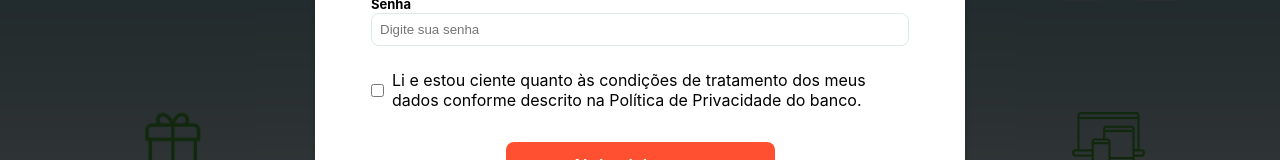
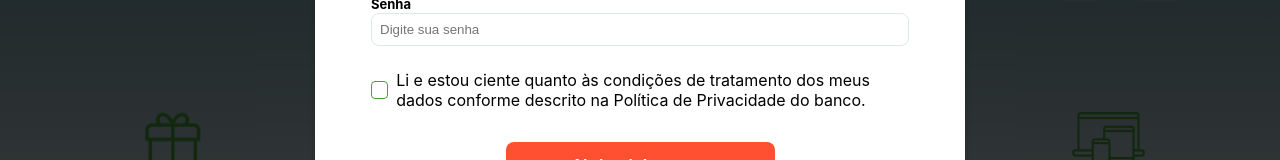
Before and after one commit to tuliooaraujoo/Grupo5, a Next.js app in the folder projeto-sala2/: page / in a window 1280 px wide. Both pictures are taken after a click on the button "Abrir minha conta". Shown: the part 536-696 px from the top of the page. Built offline with nearby package versions, Linux system fonts and the light colour scheme.

Commit message:
feat (novos componentes): criando componente TextField e CheckboxField

```diff
--- a/projeto-sala2/src/components/Forms/Forms.module.css
+++ b/projeto-sala2/src/components/Forms/Forms.module.css
@@ -19,23 +19,3 @@
     flex-direction: column;
     gap: var(--space-small);
 }
-
-.form_checkbox {
-    display: flex;
-    flex-direction: column;
-    justify-content: center;
-    align-items: flex-start;
-    gap: var(--space-small);
-    color: var(--black);
-}
-
-.checkbox {
-    display: flex;
-    align-items: center;
-    gap: var(--space-small);
-}
-
-.error {
-    color: var(--error);
-    font-size: var(--font-small);
-}
--- a/projeto-sala2/src/components/Forms/index.tsx
+++ b/projeto-sala2/src/components/Forms/index.tsx
@@ -1,6 +1,7 @@
 import Image from "next/image";
 import styles from "./Forms.module.css";
-import Inputs from "../Inputs";
+import CheckboxField from "../Inputs/CheckboxField";
+import TextField from "../Inputs/TextField";
 
 export interface FormProps {
     imageSrc: string;
@@ -44,7 +45,7 @@ const Form = ({
             <h4 className={styles.form_title}>{title}</h4>
             <div className={styles.form_fields}>
                 {fields.map((field) => (
-                    <Inputs
+                    <TextField
                         key={field.id}
                         id={field.id}
                         placeholder={field.placeholder}
@@ -54,18 +55,13 @@ const Form = ({
                     />
                 ))}
                 {checkbox && (
-                    <div className={styles.form_checkbox}>
-                        <div className={styles.checkbox}>
-                            <input
-                                id="Aceito"
-                                type="checkbox"
-                                checked={formData.Aceito as boolean}
-                                onChange={onChange}
-                            />
-                            <label htmlFor="Aceito">{checkbox.label}</label>
-                        </div>
-                        {errors.aceito && <span className={styles.error}>{errors.aceito}</span>}
-                    </div>
+                    <CheckboxField
+                        id="Aceito"
+                        label={checkbox.label}
+                        checked={formData.Aceito as boolean}
+                        onChange={onChange}
+                        error={errors.aceito}
+                    />
                 )}
             </div>
         </form>
--- /dev/null
+++ b/projeto-sala2/src/components/Inputs/CheckboxField/CheckboxField.module.css
@@ -0,0 +1,42 @@
+.checkbox_field {
+    display: flex;
+    flex-direction: column;
+    justify-content: center;
+    align-items: flex-start;
+    gap: var(--space-small);
+    color: var(--black);
+}
+
+.form_checkbox {
+    display: flex;
+    align-items: center;
+    gap: var(--space-small);
+}
+
+.form_checkbox input {
+    width: 30px;
+    height: 18px;
+    border: 1.5px solid #47A138;
+    border-radius: 4px;
+    appearance: none;
+    cursor: pointer;
+    position: relative;
+}
+.form_checkbox input:checked {
+    background-color: #47A138;
+    border-color: #47A138;
+}
+.form_checkbox input:checked::after {
+    content: "✓";
+    position: absolute;
+    color: white;
+    font-size: 1.2rem;
+    top: 50%;
+    left: 50%;
+    transform: translate(-50%, -50%);
+}
+
+.error {
+    color: var(--error);
+    font-size: var(--font-small);
+}
--- /dev/null
+++ b/projeto-sala2/src/components/Inputs/CheckboxField/index.tsx
@@ -0,0 +1,28 @@
+import styles from "./CheckboxField.module.css";
+
+interface CheckboxFieldProps {
+    id: string;
+    label: string;
+    checked: boolean;
+    onChange?: (e: React.ChangeEvent<HTMLInputElement>) => void;
+    error?: string;
+}
+
+const CheckboxField = ({ id, label, checked, onChange, error }: CheckboxFieldProps) => {
+    return (
+        <div className={styles.checkbox_field}>
+            <div className={styles.form_checkbox}>
+                <input
+                    id={id}
+                    type="checkbox"
+                    checked={checked}
+                    onChange={onChange}
+                />
+                <label htmlFor={id}>{label}</label>
+            </div>
+            {error && <span className={styles.error}>{error}</span>}
+        </div>
+    );
+};
+
+export default CheckboxField;
--- a/projeto-sala2/src/components/Inputs/index.tsx
+++ b/projeto-sala2/src/components/Inputs/TextField/index.tsx
@@ -1,4 +1,4 @@
-import styles from "./Inputs.module.css";
+import styles from "./TextField.module.css";
 
 interface InputProps {
     id: string;
@@ -8,7 +8,7 @@ interface InputProps {
     error?: string;
 }
 
-const Inputs = ({ id, placeholder, value, onChange, error }: InputProps) => {
+const TextField = ({ id, placeholder, value, onChange, error }: InputProps) => {
     const inputClass = error ? styles.error : styles.success;
 
     return (
@@ -27,4 +27,4 @@ const Inputs = ({ id, placeholder, value, onChange, error }: InputProps) => {
     );
 };
 
-export default Inputs;
+export default TextField;
```
Also changed, not shown: projeto-sala2/src/components/Inputs/TextField/TextField.module.css (renamed from projeto-sala2/src/components/Inputs/Inputs.module.css).
